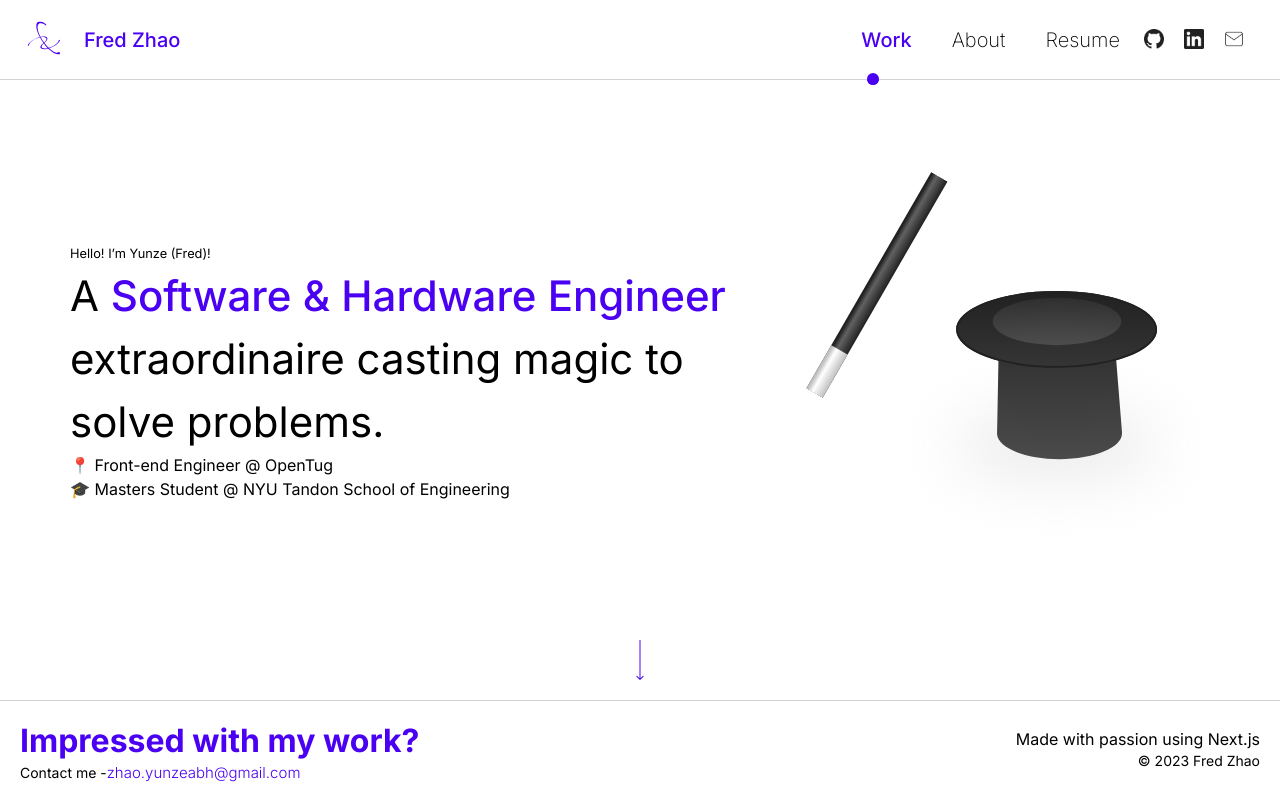
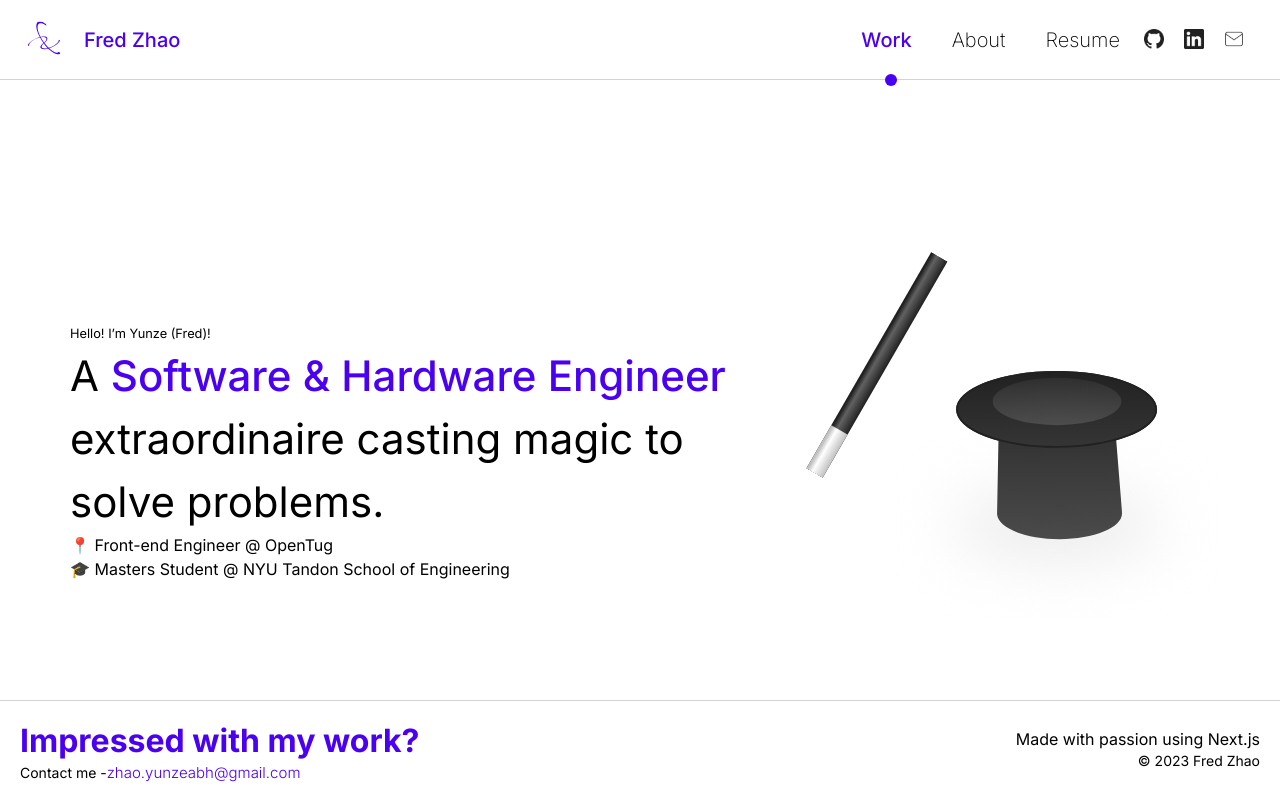
Before and after one commit to Yunzez/portfolio, a Next.js app in the folder portfolio/: page / in a window 1280 px wide. Shown: the top 798 px of the page. Built offline with nearby package versions, Linux system fonts and the light colour scheme.

Commit message:
add dot responsive design

```diff
--- a/portfolio/app/component/navbar.tsx
+++ b/portfolio/app/component/navbar.tsx
@@ -23,10 +23,11 @@ const Dot = styled.div`
   height: 12px;
   background-color: ${theme.themePurple};
   border-radius: 100px;
+  z-index: 999;
 `;
 
 const NavContainer = styled.div`
-  position: fixed;
+  position: relative;
   background-color: white;
   z-index: 9999;
   width: 100vw;
@@ -192,6 +193,12 @@ const Navbar = () => {
     Resume: useRef(null),
   };
 
+  const sideNavBtnRefs: Record<string, React.RefObject<HTMLButtonElement>>  = {
+    Work: useRef(null),
+    About: useRef(null),
+    Resume: useRef(null),
+  };
+
   const [isMobile, setIsMobile] = useState(false);
 
   useEffect(() => {
@@ -209,11 +216,13 @@ const Navbar = () => {
     return () => window.removeEventListener("resize", handleResize);
   }, []);
 
-  const selectedItemRef = navBtnRefs[currTab];
+  const selectedItemRef = isMobile? sideNavBtnRefs[currTab] : navBtnRefs[currTab];
   return (
     <>
       <NavContainer>
-        <section className="flex justify-between flex-1 px-5 items-center">
+        <section className="flex justify-between flex-1 px-5 items-center relative">
+          {" "}
+          {/* Add position relative here */}
           <div className="flex items-center">
             <Logo src="/asset/logo.svg" alt="Logo" />
             <PurpleText fontWeight={500} fontSize="20px">
@@ -260,18 +269,20 @@ const Navbar = () => {
             >
               Resume
             </NavBtn>
-            {selectedItemRef.current && (
-              <Dot
-                style={{
-                  left: selectedItemRef.current.offsetLeft,
-                  width: selectedItemRef.current.offsetWidth,
-                }}
-              />
-            )}
             <SocialIcon src="/asset/Github.png" alt="Logo" />
             <SocialIcon src="/asset/Linkedin.png" alt="Logo" />
             <SocialIcon src="/asset/mail.png" alt="Logo" />
           </div>
+          {!isMobile && selectedItemRef.current && (
+            <Dot
+            style={{
+              left: selectedItemRef.current.offsetLeft +
+                  selectedItemRef.current.offsetWidth / 2 -
+                  5,
+              top: "58px"
+            }}
+            />
+          )}
         </section>
         <MenuButton isOpen={isOpen} initialRender={initialRender}>
           {isOpen ? (
@@ -304,6 +315,7 @@ const Navbar = () => {
             <NavBtn
               name="Work"
               currTab={currTab}
+              ref={sideNavBtnRefs.Work}
               onClick={() => {
                 setCurrTab("Work");
                 router.push("/");
@@ -315,6 +327,7 @@ const Navbar = () => {
             <NavBtn
               name="About"
               currTab={currTab}
+              ref={sideNavBtnRefs.About}
               onClick={() => {
                 setCurrTab("About");
                 router.push("/about");
@@ -326,6 +339,7 @@ const Navbar = () => {
             <NavBtn
               name="Resume"
               currTab={currTab}
+              ref={sideNavBtnRefs.Resume}
               onClick={() => {
                 setCurrTab("Resume");
                 router.push("/resume");
@@ -336,18 +350,11 @@ const Navbar = () => {
             </NavBtn>
             {selectedItemRef.current && (
               <Dot
-                style={{
-                  left: isMobile
-                    ? "auto"
-                    : selectedItemRef.current.offsetLeft +
-                      selectedItemRef.current.offsetWidth / 2 -
-                      5,
-                  top: isMobile
-                    ? selectedItemRef.current.offsetTop +
-                      selectedItemRef.current.offsetHeight / 2 -
-                      5
-                    : "auto",
-                }}
+              style={{
+                top: selectedItemRef.current.offsetTop +
+                    selectedItemRef.current.offsetHeight / 2 -
+                    5
+              }}
               />
             )}
           </div>
--- a/portfolio/app/registry.tsx
+++ b/portfolio/app/registry.tsx
@@ -17,7 +17,7 @@ export default function StyledComponentsRegistry({
     return <>{styles}</>;
   });
 
-  if (typeof window !== "undefined") return <><Navbar />{children} <Footer /></>;
+  if (typeof window !== "undefined") return <>{children} </>;
 
   return (
     <StyleSheetManager sheet={styledComponentsStyleSheet.instance}>
```
